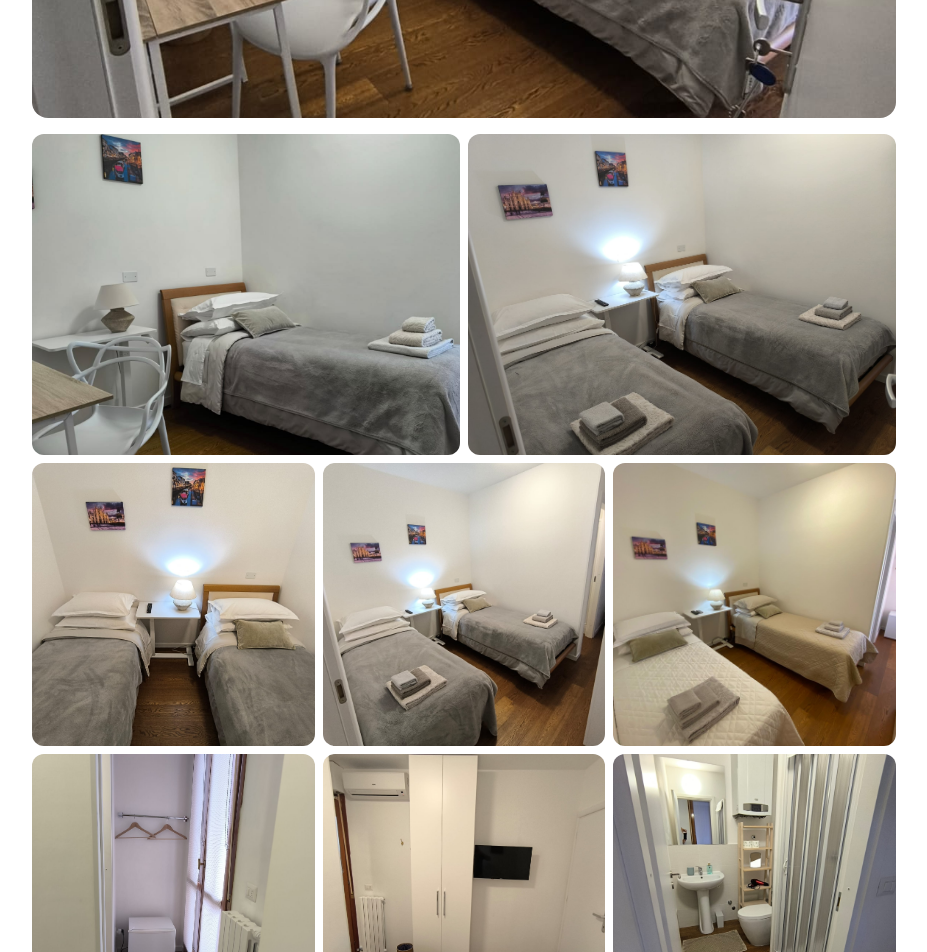
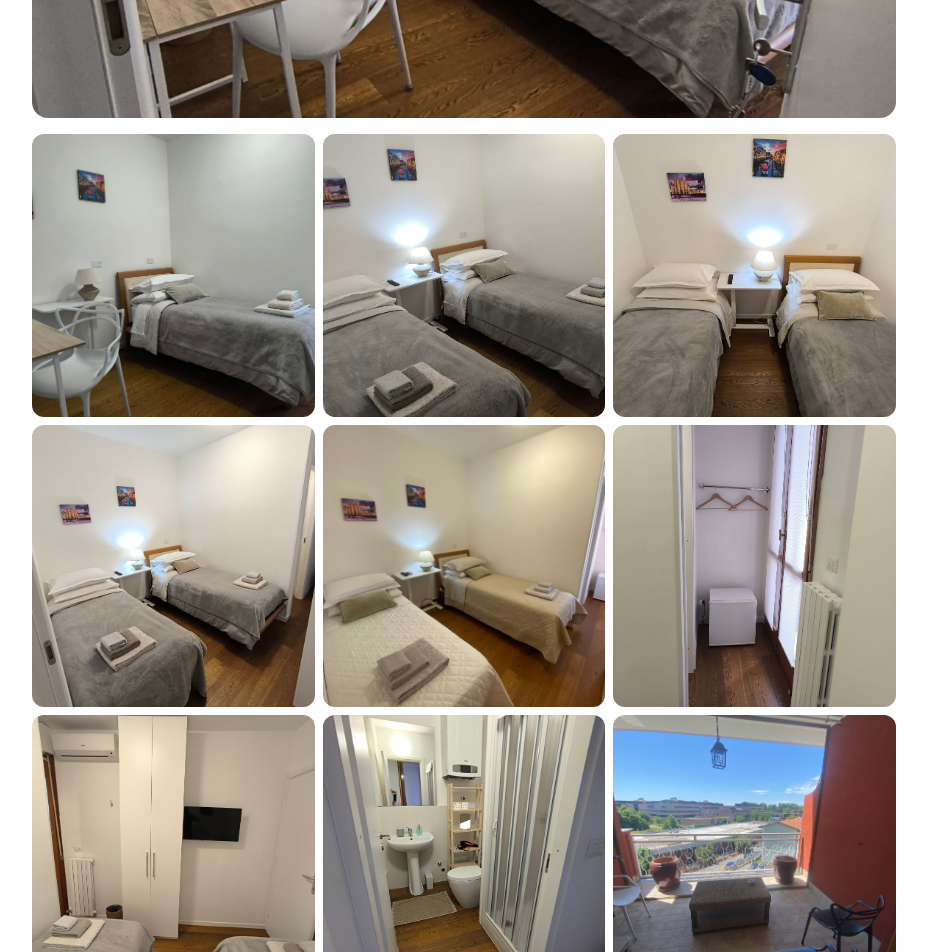
Before and after one commit to CasaAnia/sito-casaania, a Next.js app: page /camere/singola in a window 1280 px wide. Shown: the part 680-1632 px from the top of the page, without its empty margins (176-1103 px from the left). Built offline with nearby package versions, Linux system fonts and the light colour scheme.

Commit message:
Camera Amelia: ripristinata griglia 3 colonne quadrata

```diff
--- a/app/camere/singola/page.tsx
+++ b/app/camere/singola/page.tsx
@@ -64,23 +64,13 @@ export default function CameraSingola() {
           <img src="/camere/singola/foto1.jpg" alt="Camera Singola" className="w-full h-full object-cover" />
         </div>
 
-        <div className="mb-8">
-          <div className="grid grid-cols-2 gap-2 mb-2">
-            {[2, 5].map(n => (
-              <div key={n} className="rounded-xl overflow-hidden cursor-pointer" style={{ aspectRatio: '4/3' }}
-                onClick={() => setLightbox(n)}>
-                <img src={`/camere/singola/foto${n}.jpg`} alt={`Camera Singola ${n}`} className="w-full h-full object-cover" />
-              </div>
-            ))}
-          </div>
-          <div className="grid grid-cols-3 gap-2">
-            {[3, 4, 6, 8, 7, 10, 11, 12].map(n => (
-              <div key={n} className="rounded-xl overflow-hidden cursor-pointer" style={{ aspectRatio: '1/1' }}
-                onClick={() => setLightbox(n)}>
-                <img src={`/camere/singola/foto${n}.jpg`} alt={`Camera Singola ${n}`} className="w-full h-full object-cover" />
-              </div>
-            ))}
-          </div>
+        <div className="grid grid-cols-3 gap-2 mb-8">
+          {[2, 5, 3, 4, 6, 8, 7, 10, 11, 12].map(n => (
+            <div key={n} className="rounded-xl overflow-hidden cursor-pointer" style={{ aspectRatio: '1/1' }}
+              onClick={() => setLightbox(n)}>
+              <img src={`/camere/singola/foto${n}.jpg`} alt={`Camera Singola ${n}`} className="w-full h-full object-cover" />
+            </div>
+          ))}
         </div>
 
         <div className="mb-8">
```
